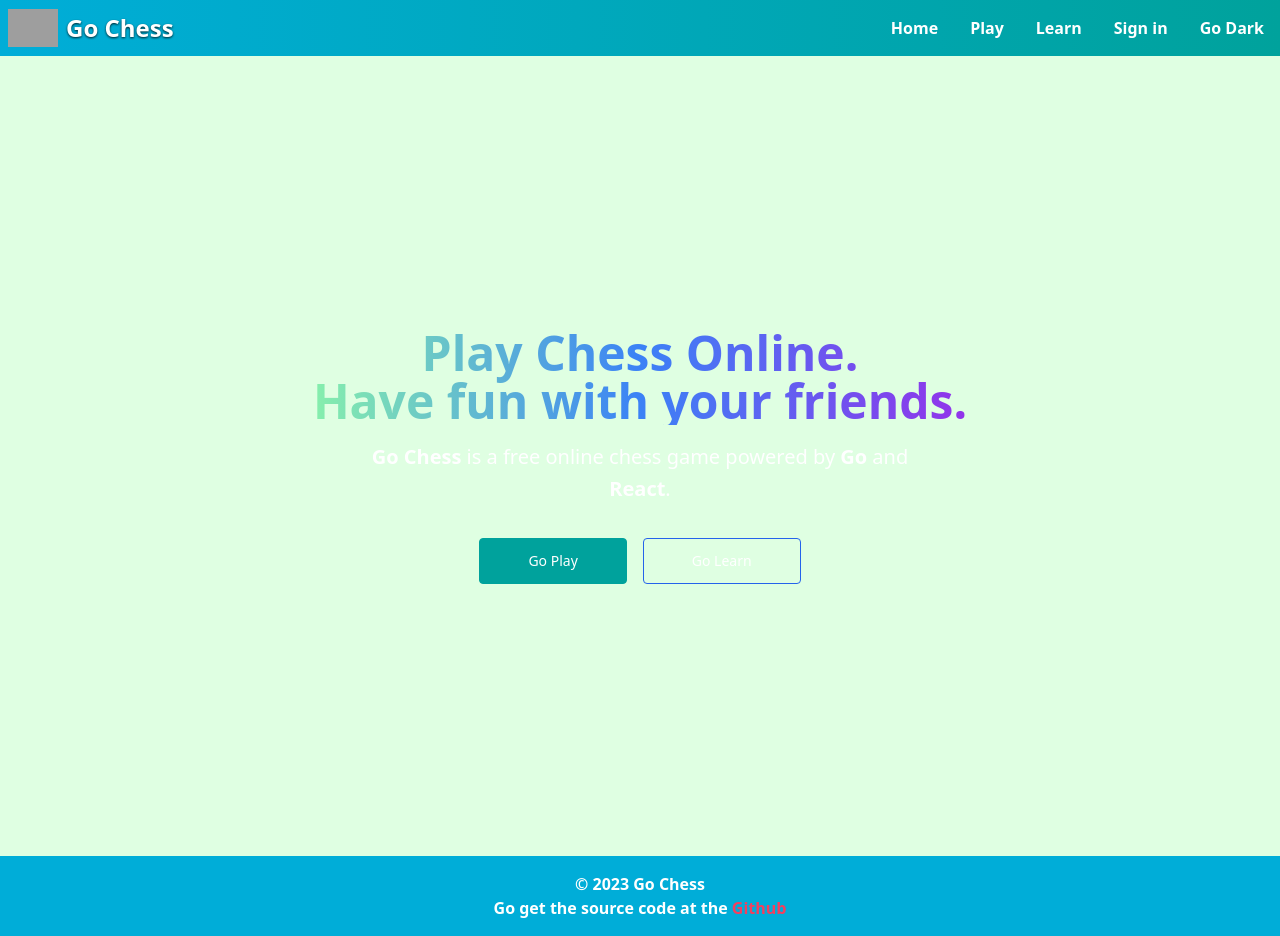
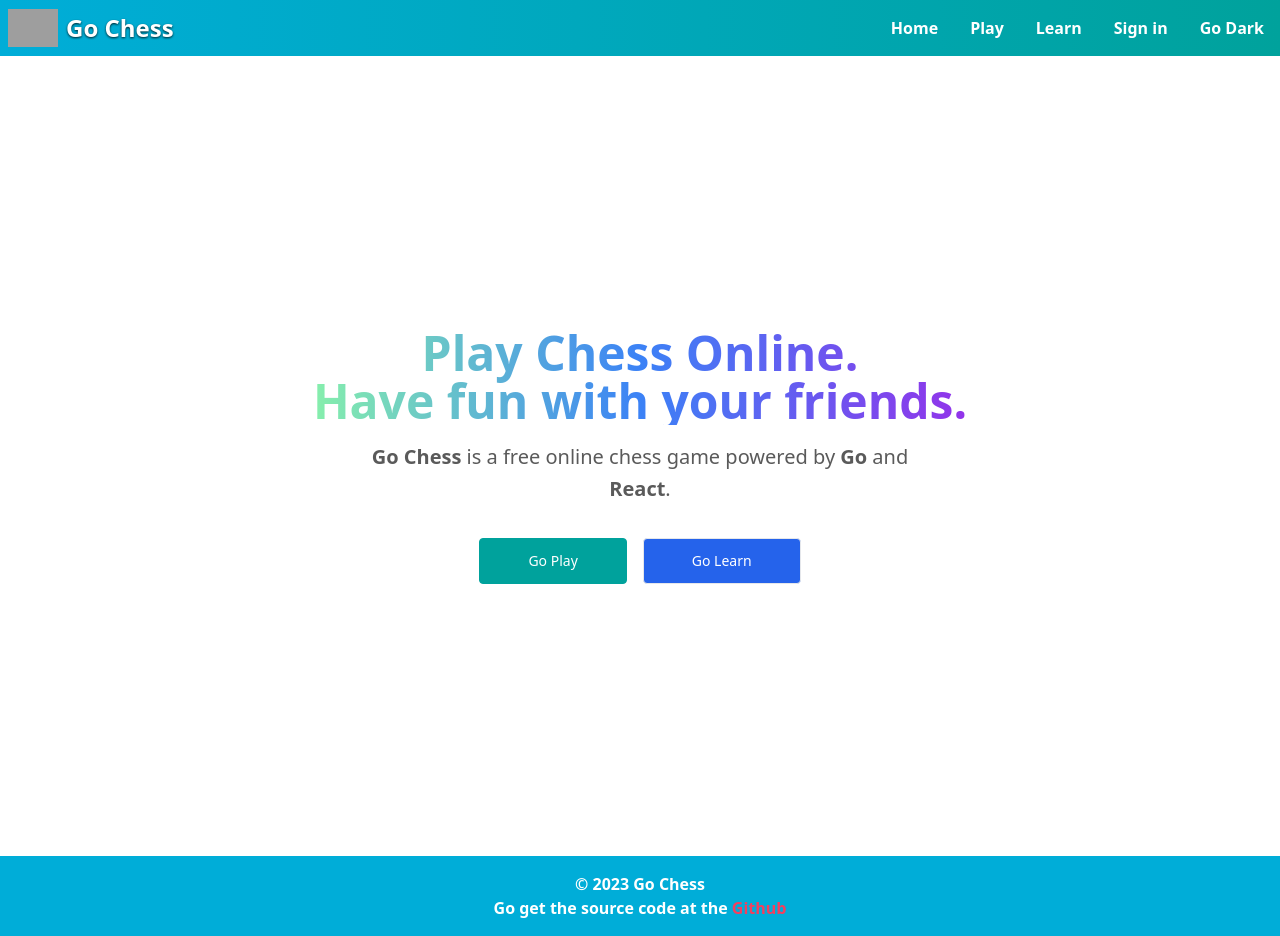
Before and after one commit to pedro-git-projects/go-chess, a React (Vite) app in the folder frontend/: page / in a window 1280 px wide. Built offline with nearby package versions, Linux system fonts and the light colour scheme; no server answers; grey boxes are pictures that could not be loaded.

Commit message:
better light mode|updating chess colors

```diff
--- a/frontend/src/components/game/ChessBoard.jsx
+++ b/frontend/src/components/game/ChessBoard.jsx
@@ -39,7 +39,7 @@ const renderSquare = ({roomID, clientID}, colIndex, rowIndex, boardState, setBoa
   const coordinate = `${String.fromCharCode(104 - colIndex)}${rowIndex + 1}`
   const square =  boardState.find((square) => square.coordinate === coordinate)
   const isEvenSquare = (colIndex + rowIndex) % 2 === 0
-  const backgroundColor = isEvenSquare ? "bg-gray-400" : "bg-white"
+  const backgroundColor = isEvenSquare ? "bg-[#93AFC0]" : "bg-[#DDE6EB]"
   const ws = useWebSocket()
   const handleClick = async () => {
     console.log(coordinate)
--- a/frontend/src/components/routes/Room.jsx
+++ b/frontend/src/components/routes/Room.jsx
@@ -25,7 +25,8 @@ const Room = () => {
   }
   return (
     <Layout>
-      <h2 className="text-black dark:text-white text-3xl font-bold text-center py-3">{`${turn}'s turn`}</h2>
+      {turn === "white" ? (<h2 className="text-gray-500 dark:text-[#DDE6EB] text-3xl font-bold text-center py-3">{`${turn}'s turn`}</h2>) : (<h2 className="text-black dark:text-[#93AFC0] text-3xl font-bold text-center py-3">{`${turn}'s turn`}</h2>)
+ }
       <div className="w-full h-full flex align-middle items-center justify-center">
         <div className="mx-auto">
           <ChessBoard roomID={roomID} clientID={clientID} turn={turn} onTurnUpdate={handleTurnUpdate}></ChessBoard>
--- a/frontend/src/components/ui/Hero.jsx
+++ b/frontend/src/components/ui/Hero.jsx
@@ -17,20 +17,20 @@ const Hero = () => {
             <span className="sm:block"> Have fun with your friends. </span>
           </h1>
 
-          <p className="mx-auto mt-4 max-w-xl sm:text-xl/relaxed">
+          <p className="text-[#5A5A5A] dark:text-white mx-auto mt-4 max-w-xl sm:text-xl/relaxed">
             <b>Go Chess</b> is a free online chess game powered by <b>Go</b> and <b>React</b>.
           </p>
 
           <div className="mt-8 flex flex-wrap justify-center gap-4">
             <button
-              className="block w-full rounded border border-[#00A29C] bg-[#00A29C] px-12 py-3 text-sm font-medium text-white hover:bg-transparent hover:text-white focus:outline-none focus:ring active:text-opacity-75 sm:w-auto"
+              className="block w-full rounded border border-[#00A29C] bg-[#00A29C] px-12 py-3 text-sm font-medium text-white dark:hover:bg-transparent hover:text-white focus:outline-none focus:ring active:text-opacity-75 sm:w-auto"
               onClick={handleClickPlay}
             >
               Go Play
             </button>
 
             <button
-              className="block w-full rounded border border-blue-600 px-12 py-3 text-sm font-medium text-white hover:bg-blue-600 focus:outline-none focus:ring active:bg-blue-500 sm:w-auto"
+              className="block w-full rounded border dark:border-blue-600 bg-blue-600 dark:bg-transparent px-12 py-3 text-sm font-medium text-white hover:bg-blue-600 dark:hover:bg-blue-600  focus:outline-none focus:ring active:bg-blue-500 sm:w-auto"
               onClick={handleClickLearn}
             >
               Go Learn
--- a/frontend/src/components/ui/PlayForm.jsx
+++ b/frontend/src/components/ui/PlayForm.jsx
@@ -23,7 +23,7 @@ const PlayForm = () => {
   }
   return (
     <div className="flex items-center justify-center h-screen">
-      <div className="bg-white dark:bg-[#555759] rounded-lg shadow-md p-6 flex flex-col items-center
+      <div className="bg-[#DBD9D6] dark:bg-[#555759] rounded-lg shadow-md p-6 flex flex-col items-center
         sm:w-1/2 md:w-2/3 lg:w-1/2 xl:w-1/3">
         <button
           onClick={handleNewRoomClick}
--- a/frontend/src/styles/layout.css
+++ b/frontend/src/styles/layout.css
@@ -4,7 +4,7 @@
 
 @layer base {
   .bg-color {
-    @apply bg-[#DFFFE2] dark:bg-[#292829];
+    @apply bg-[#FFFFFF] dark:bg-[#292829];
   }
   h1 {
     @apply text-center text-3xl bg-gradient-to-r from-green-500 via-blue-600 to-purple-700 dark:bg-gradient-to-r from-green-300 via-blue-500 to-purple-600 bg-clip-text text-3xl font-extrabold text-transparent sm:text-5xl;
```
